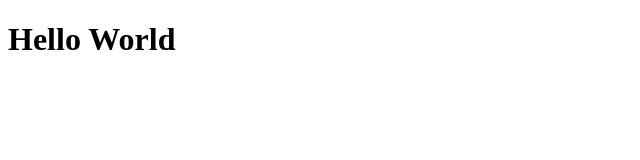
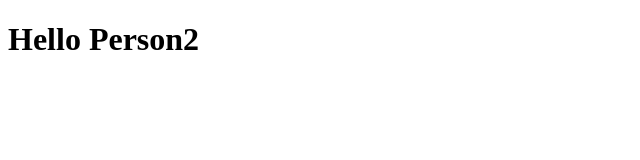
Before and after one commit to willbedone7/gitTestRepo, a plain HTML site: page index.html in a window 1280 px wide. Shown: the full height of the page, 0-640 px from the left. Drawn offline with Linux system fonts and the light colour scheme.

Commit message:
Update index.html

```diff
--- a/index.html
+++ b/index.html
@@ -7,6 +7,6 @@
     <title>Document</title>
 </head>
 <body>
-    <h1>Hello World</h1>
+    <h1>Hello Person2</h1>
 </body>
 </html>
```
